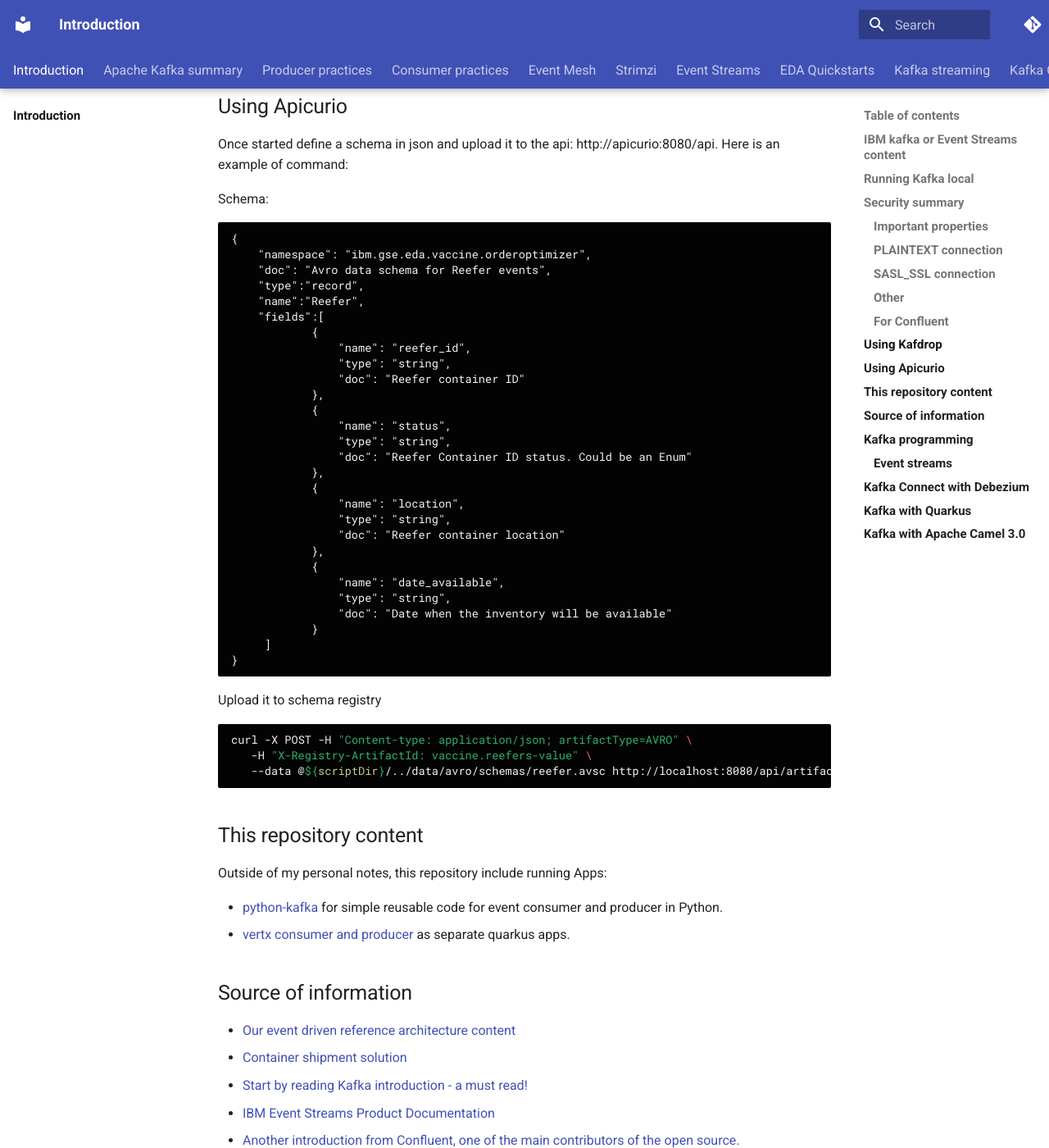
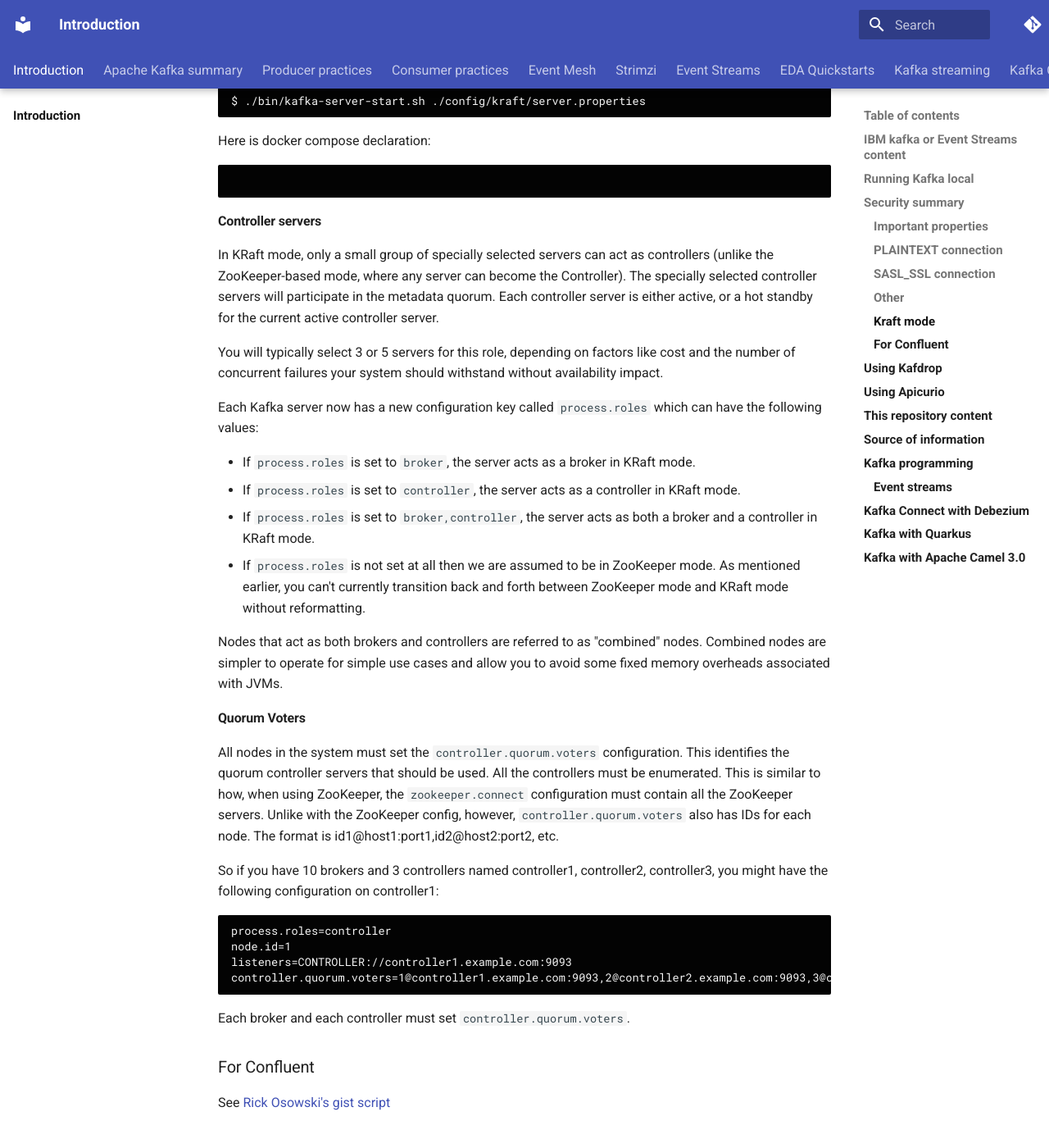
Before and after one commit to jbcodeforce/kafka-studies, an MkDocs documentation site: the page built from docs/index.md, in a window 1280 px wide and 1400 px high, scrolled down 7846 px. Shown: the whole window at 82% size. Built offline with MkDocs 1.6.1 and Material for MkDocs 9.7.7, drawn with Linux system fonts in a browser that asks for light colours; comment, search, counter and statistics services are not loaded; some of the changed text lies outside the part shown.

````diff
--- a/docs/index.md
+++ b/docs/index.md
@@ -337,6 +337,73 @@
 fi
 ```
 
+### Kraft mode
+
+It is now possible to run Apache Kafka without Apache ZooKeeper!  It is called the [Kafka Raft metadata mode](https://cwiki.apache.org/confluence/display/KAFKA/KIP-500%3A+Replace+ZooKeeper+with+a+Self-Managed+Metadata+Quorum).
+
+Available for testing in the Kafka 3.1 release. When the Kafka cluster is in KRaft mode, it does not store its metadata in ZooKeeper.
+
+* The first step is to generate an ID for your new cluster, using the kafka-storage tool:
+
+```sh
+./bin/kafka-storage.sh random-uuid
+```
+
+* Format Storage Directories. If you are running in single-node mode, you can do this with one command:
+
+```sh
+$ ./bin/kafka-storage.sh format -t <uuid> -c ./config/kraft/server.properties
+Formatting /tmp/kraft-combined-logs
+```
+
+If you are using multiple nodes, then you should run the format command on each node.  Be sure to use the same cluster ID for each one.
+
+* Start the Kafka Server
+
+```sh
+$ ./bin/kafka-server-start.sh ./config/kraft/server.properties
+```
+
+Here is docker compose declaration:
+
+```yaml
+```
+
+#### Controller servers
+
+In KRaft mode, only a small group of specially selected servers can act as controllers (unlike the ZooKeeper-based mode, where any server can become the
+Controller).  The specially selected controller servers will participate in the metadata quorum.  Each controller server is either active, or a hot
+standby for the current active controller server.
+
+You will typically select 3 or 5 servers for this role, depending on factors like cost and the number of concurrent failures your system should withstand
+without availability impact.
+
+Each Kafka server now has a new configuration key called `process.roles` which can have the following values:
+
+* If `process.roles` is set to `broker`, the server acts as a broker in KRaft mode.
+* If `process.roles` is set to `controller`, the server acts as a controller in KRaft mode.
+* If `process.roles` is set to `broker,controller`, the server acts as both a broker and a controller in KRaft mode.
+* If `process.roles` is not set at all then we are assumed to be in ZooKeeper mode.  As mentioned earlier, you can't currently transition back and forth between ZooKeeper mode and KRaft mode without reformatting.
+
+Nodes that act as both brokers and controllers are referred to as "combined" nodes.  Combined nodes are simpler to operate for simple use cases and allow you to avoid some fixed memory overheads associated with JVMs.
+
+#### Quorum Voters
+
+All nodes in the system must set the `controller.quorum.voters` configuration.  This identifies the quorum controller servers that should be used.  All the controllers must be enumerated.
+This is similar to how, when using ZooKeeper, the `zookeeper.connect` configuration must contain all the ZooKeeper servers.  Unlike with the ZooKeeper config, however, `controller.quorum.voters`
+also has IDs for each node.  The format is id1@host1:port1,id2@host2:port2, etc.
+
+So if you have 10 brokers and 3 controllers named controller1, controller2, controller3, you might have the following configuration on controller1:
+
+```
+process.roles=controller
+node.id=1
+listeners=CONTROLLER://controller1.example.com:9093
+controller.quorum.voters=1@controller1.example.com:9093,2@controller2.example.com:9093,3@controller3.example.com:9093
+```
+
+Each broker and each controller must set `controller.quorum.voters`.
+
 ### For Confluent
 
 See [Rick Osowski's gist script](https://gist.github.com/osowski/6abf268e9d7ab521481cc35523bc50f6)
--- a/mkdocs.yml
+++ b/mkdocs.yml
@@ -18,9 +18,9 @@
   - EDA Quickstarts:  https://github.com/ibm-cloud-architecture/eda-quickstarts
   - Kafka streaming:
     - EDA kstreams note: https://ibm-cloud-architecture.github.io/refarch-eda/technology/kafka-streams/
-    - My kstream notes: kstreams.md
-    - My kstream samples: https://github.com/jbcodeforce/kafka-streams-samples
+    - My kstream samples:  https://jbcodeforce.github.io/kafka-streams-samples/
     - Item aggregator: https://github.com/ibm-cloud-architecture/refarch-eda-item-inventory
+    - Store aggregator: https://github.com/ibm-cloud-architecture/refarch-eda-store-inventory
   - Kafka Connect:
     - Summary: https://ibm-cloud-architecture.github.io/refarch-eda/technology/kafka-connect
     - MQ Labs: https://ibm-cloud-architecture.github.io/refarch-eda/use-cases/connect-mq/
````
Also changed, not shown: README.md (+10 -2 lines), docs/kstreams.md (deleted, +0 -239 lines), kstreams/README.md (+3 -6 lines), 10 other files.
